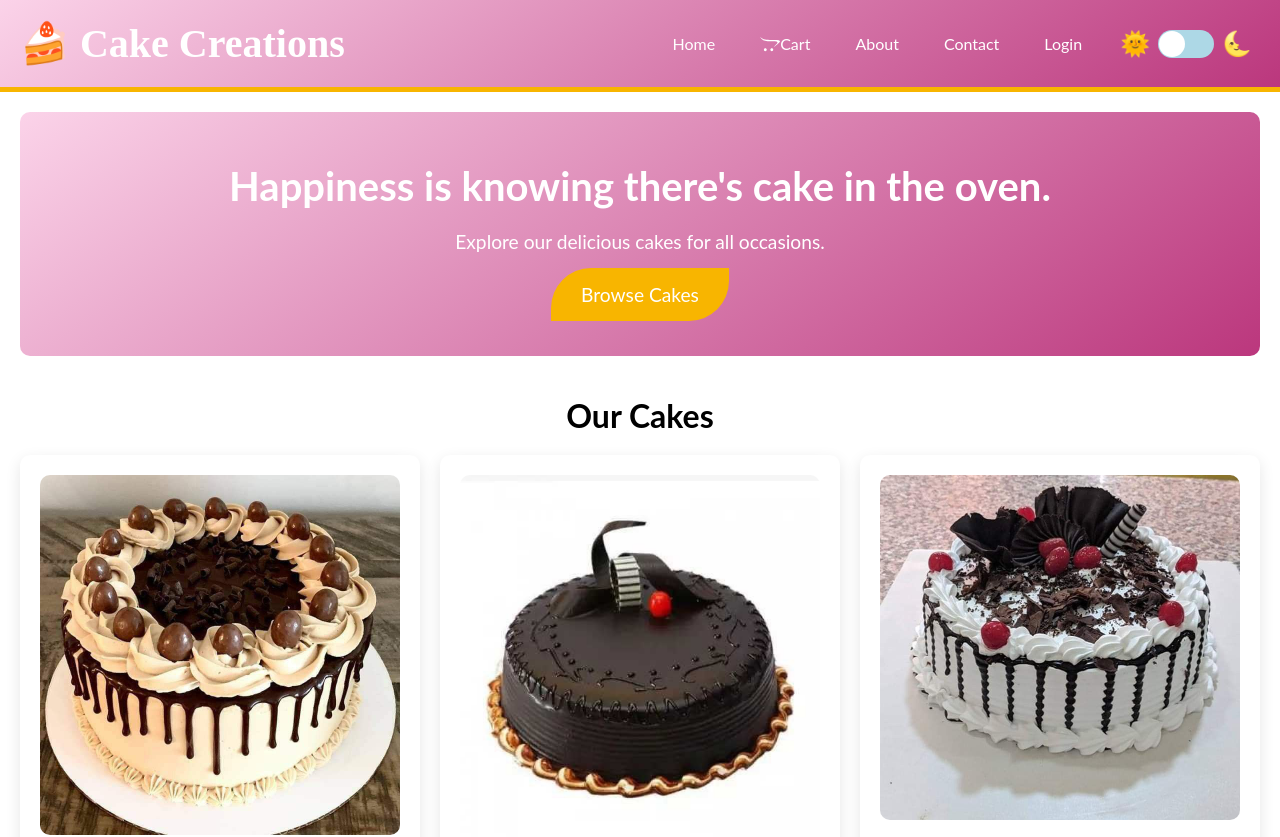
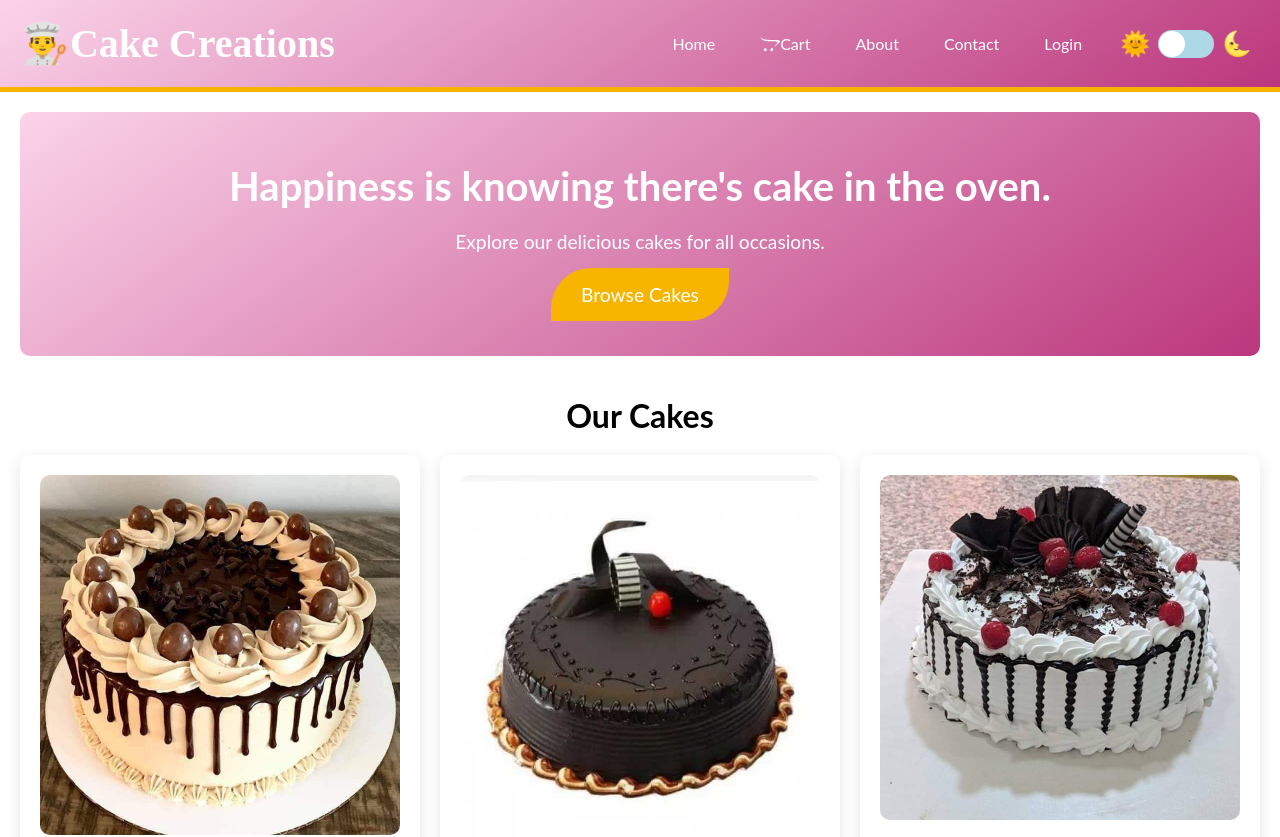
Before and after one commit to pranjalee30/cake, a React (Create React App) app: page / in a window 1280 px wide. Shown: the top 837 px of the page. Built offline with nearby package versions, Linux system fonts and the light colour scheme.

Commit message:
logo changed

```diff
--- a/src/components/Header.js
+++ b/src/components/Header.js
@@ -12,7 +12,7 @@ function Header({ theme, toggleTheme }) {
       <nav className="navigation">
         <a href="/cake">
           <h1 className="company-name">
-            <span role="img" aria-label="cake">🍰</span> Cake Creations
+            <span role="img" aria-label="cake">👨‍🍳</span>Cake Creations
           </h1>
         </a>
         <ul className="list">
```
Also changed, not shown: src/components/Login.css (added), src/components/Login.js (added).
